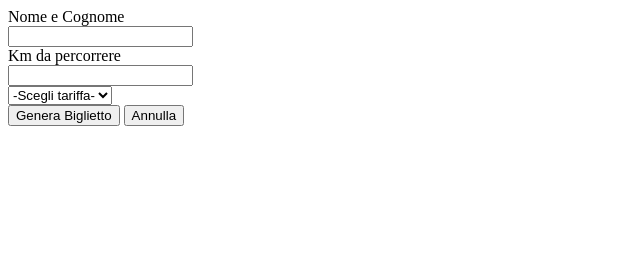
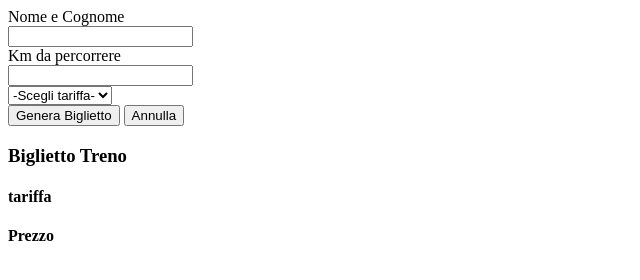
Before and after one commit to leonardoserra/js-biglietto-treno-form, a plain HTML site: page index.html in a window 1280 px wide. Shown: the whole page, without its empty margins (0-640 px from the left). Drawn offline with Linux system fonts and the light colour scheme.

Commit message:
estratto number da #km con parse int

```diff
--- a/index.html
+++ b/index.html
@@ -38,6 +38,27 @@
         </div>
     </form>
 
+    <div id="ticket" class="d-flex space-between">
+
+        <div id="ticket-head" class="card">
+            <h3>Biglietto Treno</h3>
+            <h2 id="nameSurname"></h2>
+        </div>
+
+        <div id="ticket-info" class="card">
+            <h4>tariffa</h4>
+            <span id="tarifs"></span>
+        </div>
+
+        <div id="ticket-price" class="card">
+            <h4>Prezzo</h4>
+            <h2 id="price"></h2>
+        </div>
+
+
+
+    </div>
+
 
 
 
--- a/js/main.js
+++ b/js/main.js
@@ -4,14 +4,13 @@ const generator = document.querySelector("#generator");
 const reset = document.querySelector("#reset");
 const ageRange = document.querySelector("#ageRange");
 //km = parseInt(km);
-console.log(ageRange.value);
-
 
 generator.addEventListener('click', function() {
     //if(isNaN(km)) {
    //     console.log("ATTENZIONE: Inserire solo numeri dentro casella Km da percorrere");
     //}else{
-        console.log(`${username.value}` + ` ${km.value}` + ` ${ageRange.value}`);
+        console.log(`${username.value}` + ` ${parseInt(km.value)}` + ` ${ageRange.value}`);
+        console.log(typeof(parseInt(km)));
 
     //}
 
```
